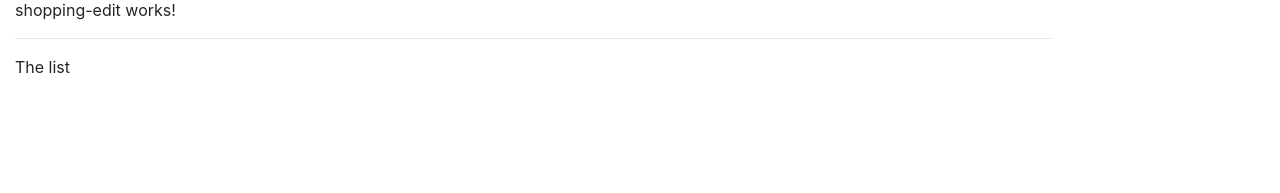
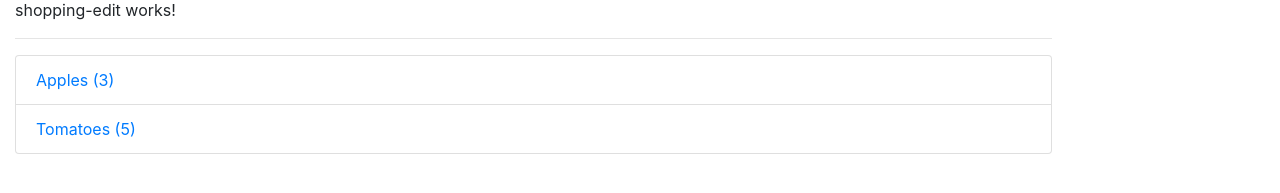
Before and after one commit to douglascamilo/angular-recipes, an Angular app: page / in a window 1280 px wide. Shown: the part 335-528 px from the top of the page. Built offline with nearby package versions, Linux system fonts and the light colour scheme.

Commit message:
Shopping list layout

```diff
--- a/src/app/shopping-list/shopping-list.component.html
+++ b/src/app/shopping-list/shopping-list.component.html
@@ -2,6 +2,12 @@
   <div class="col-xl-10">
     <app-shopping-edit></app-shopping-edit>
     <hr>
-    <p>The list</p>
+
+    <ul class="list-group">
+      <a class="list-group-item"
+          *ngFor="let ingredient of ingredients">
+        {{ ingredient.name }} ({{ ingredient.amount}})
+      </a>
+    </ul>
   </div>
 </div>
--- a/src/app/shopping-list/shopping-list.component.ts
+++ b/src/app/shopping-list/shopping-list.component.ts
@@ -1,4 +1,5 @@
 import { Component, OnInit } from '@angular/core';
+import { Ingredient } from '../shared/model/ingredient';
 
 @Component({
   selector: 'app-shopping-list',
@@ -6,6 +7,10 @@ import { Component, OnInit } from '@angular/core';
   styleUrls: ['./shopping-list.component.css']
 })
 export class ShoppingListComponent implements OnInit {
+  ingredients: Ingredient[] = [
+    new Ingredient('Apples', 3),
+    new Ingredient('Tomatoes', 5)
+  ];
 
   constructor() { }
 
```
